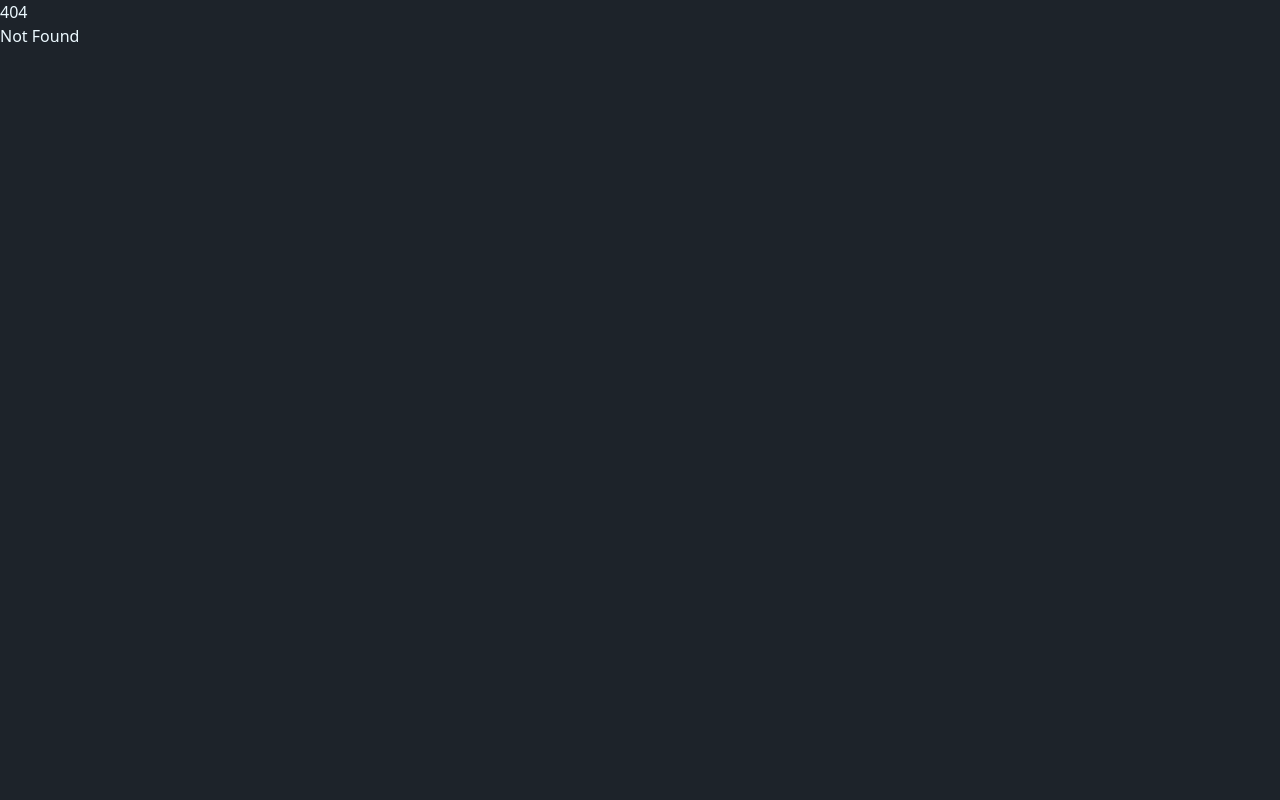
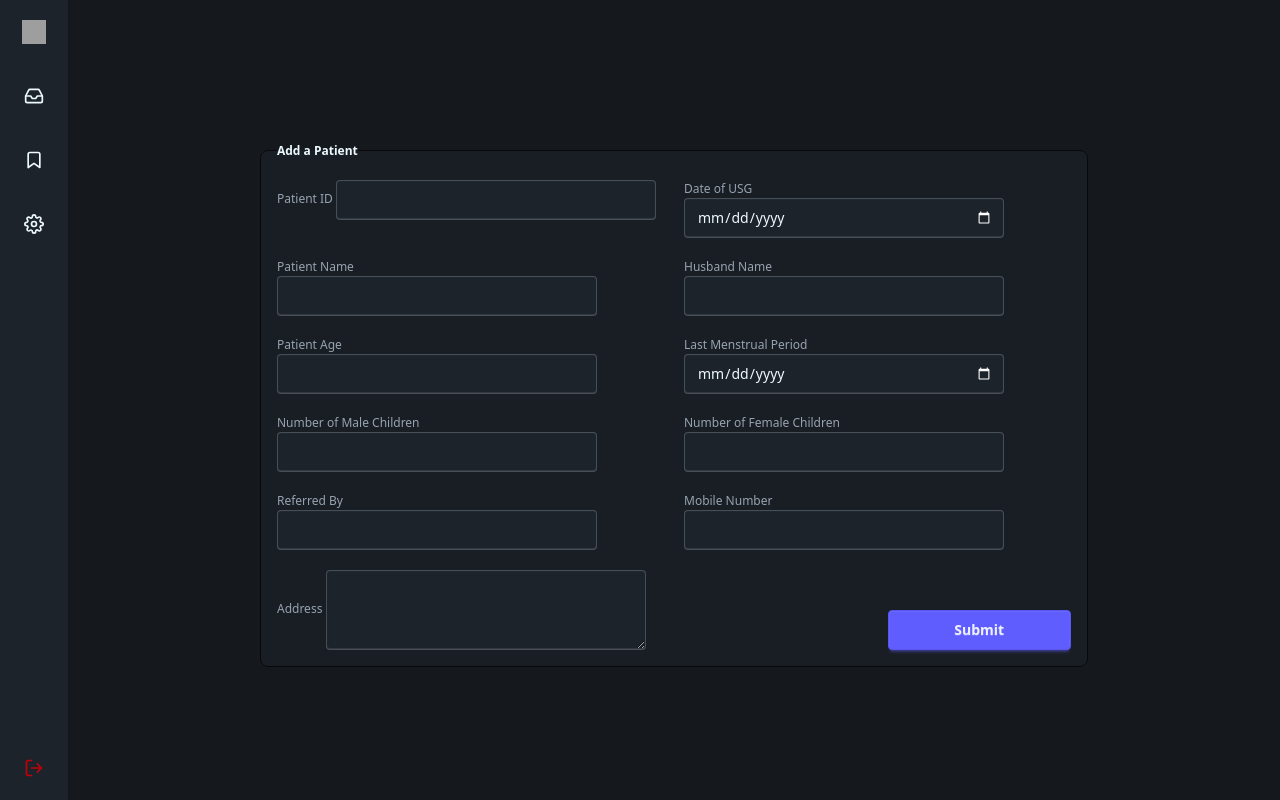
Before and after one commit to DepthPixels/deswal-database-project, a SvelteKit app: page /add-form in a window 1280 px wide. Before the commit this address had no page. Built offline with nearby package versions, Linux system fonts and the light colour scheme; grey boxes are pictures that could not be loaded.

Commit message:
Created the Add Form UI and minor change
added a new route ./add-form to the project accessed by the Add button on the database screen. Added the front-end for the POST function to the database. Also changed the column id to patient_id in the database and edited code accordingly.

```diff
--- a/src/routes/+page.server.ts
+++ b/src/routes/+page.server.ts
@@ -2,7 +2,7 @@ import type { PageServerLoad } from './$types';
 import { supabase } from '$lib/supabaseClient';
 
 type Patient = {
-  id: number;
+  patient_id: number;
   date_of_usg: Date;
   patient_name: string;
   husband_name: string;
--- a/src/routes/+page.svelte
+++ b/src/routes/+page.svelte
@@ -5,7 +5,7 @@
 </script>
 
 <!-- component -->
-<div class="h-screen w-screen flex bg-base-200">
+<div class="h-screen w-screen flex bg-base-400">
 	<!-- container -->
 
 	<Sidebar />
@@ -13,7 +13,11 @@
 
   <div class="flex flex-col justify-center items-center h-screen">
     <div class="flex flex-row justify-end items-center self-end mx-12">
-      <div class="btn btn-primary mx-auto">Add</div>
+      <a href="./add-form">
+        <div class="btn btn-primary mx-auto">
+          Add
+        </div>
+      </a>
       <label class="input mx-auto">
         <svg class="h-[1em] opacity-50" xmlns="http://www.w3.org/2000/svg" viewBox="0 0 24 24">
           <g
@@ -39,7 +43,7 @@
         <thead>
           <tr>
             <th></th>
-            <th>ID</th>
+            <th>Patient ID</th>
             <th>Date of USG</th>
             <th>Patient Name</th>
             <th>Husband Name</th>
@@ -57,7 +61,7 @@
           {#each data.patients as patient}
             <tr>
               <td><input type="checkbox" class="checkbox checkbox-primary" /></td>
-              <th>{patient.id}</th>
+              <th>{patient.patient_id}</th>
               <td>{patient.date_of_usg}</td>
               <td>{patient.patient_name}</td>
               <td>{patient.husband_name}</td>
--- /dev/null
+++ b/src/routes/add-form/+page.svelte
@@ -0,0 +1,75 @@
+<script lang="ts">
+  import Sidebar from '$lib/components/Sidebar.svelte';
+
+</script>
+
+<div class="h-screen w-screen flex bg-base-300">
+  <Sidebar />
+
+  <!-- Form Content -->
+  <form class="m-auto">
+    <fieldset class="fieldset bg-base-200 border-neutral rounded-box border p-4 ">
+      <legend class="fieldset-legend">Add a Patient</legend>
+
+      <div class="grid grid-cols-4 gap-5">
+        <div class="col-span-2">
+          <label for="patient_id" class="label">Patient ID</label>
+          <input type="number" id="patient_id" class="input"/>
+        </div>
+
+        <div class="col-span-2">
+          <label for="date_of_usg" class="label">Date of USG</label>
+          <input type="date" id="usg-date" class="input"/>
+        </div>
+
+        <div class="col-span-2">
+          <label for="patient_name" class="label">Patient Name</label>
+          <input type="text" id="patient_name" class="input"/>
+        </div>
+
+        <div class="col-span-2">
+          <label for="husband_name" class="label">Husband Name</label>
+          <input type="text" id="husband_name" class="input"/>
+        </div>
+
+        <div class="col-span-2">
+          <label for="patient_age" class="label">Patient Age</label>
+          <input type="number" id="patient_age" class="input"/>
+        </div>
+
+        <div class="col-span-2">
+          <label for="last_menstrual_period" class="label">Last Menstrual Period</label>
+          <input type="date" id="last_menstrual_period" class="input"/>
+        </div>
+
+        <div class="col-span-2">
+          <label for="number_of_male_children" class="label">Number of Male Children</label>
+          <input type="number" id="number_of_male_children" class="input"/>
+        </div>
+
+        <div class="col-span-2">
+          <label for="number_of_female_children" class="label">Number of Female Children</label>
+          <input type="number" id="number_of_female_children" class="input"/>
+        </div>
+
+        <div class="col-span-2">
+          <label for="referred_by" class="label">Referred By</label>
+          <input type="text" id="referred_by" class="input"/>
+        </div>
+
+        <div class="col-span-2">
+          <label for="mobile_no" class="label">Mobile Number</label>
+          <input type="number" id="mobile_no" class="input"/>
+        </div>
+
+        <div class="col-span-2">
+          <label for="address" class="label">Address</label>
+          <textarea id="address" class="textarea"></textarea>
+        </div>
+        <div class="col-span-1"></div>
+
+        <button class="btn btn-primary self-end">Submit</button>
+      </div>
+    </fieldset>
+  </form>
+</div>
```
Also changed, not shown: src/routes/add-form/+layout.svelte (renamed from src/routes/sidebar-test/+layout.svelte), src/routes/sidebar-test/+page.svelte (deleted).
